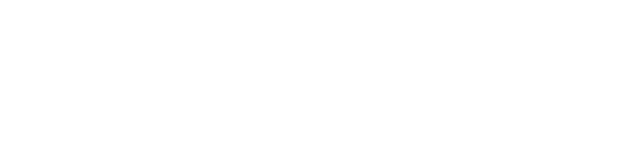
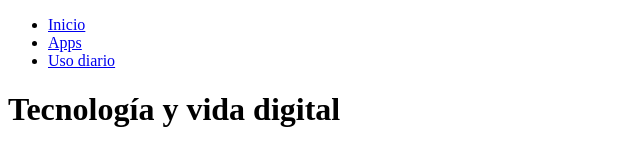
Before and after one commit to alexismiranda12/Tp1-ProgIII, a plain HTML site: page horario.html in a window 1280 px wide. Shown: the whole page, without its empty margins (0-640 px from the left). Drawn offline with Linux system fonts and the light colour scheme.

Commit message:
agrego los links a los otros index mas el titulo

```diff
--- a/horario.html
+++ b/horario.html
@@ -0,0 +1,20 @@
+<!DOCTYPE html>
+<html lang="es">
+<head>
+    <meta charset="UTF-8">
+    <meta name="viewport" content="width=device-width, initial-scale=1.0">
+    <title>Document</title>
+</head>
+<body>
+    <header>
+    <nav>
+        <ul>
+            <li><a href="index.html">Inicio</a></li>
+            <li><a href="receta.html">Apps</a></li>
+            <li><a href="hor.html">Uso diario</a></li>
+        </ul>
+    </nav>
+    <h1>Tecnología y vida digital</h1>
+</header>
+</body>
+</html>
```
Also changed, not shown: index.html (+11 -0 lines), receta.html (+1 -1 lines).
